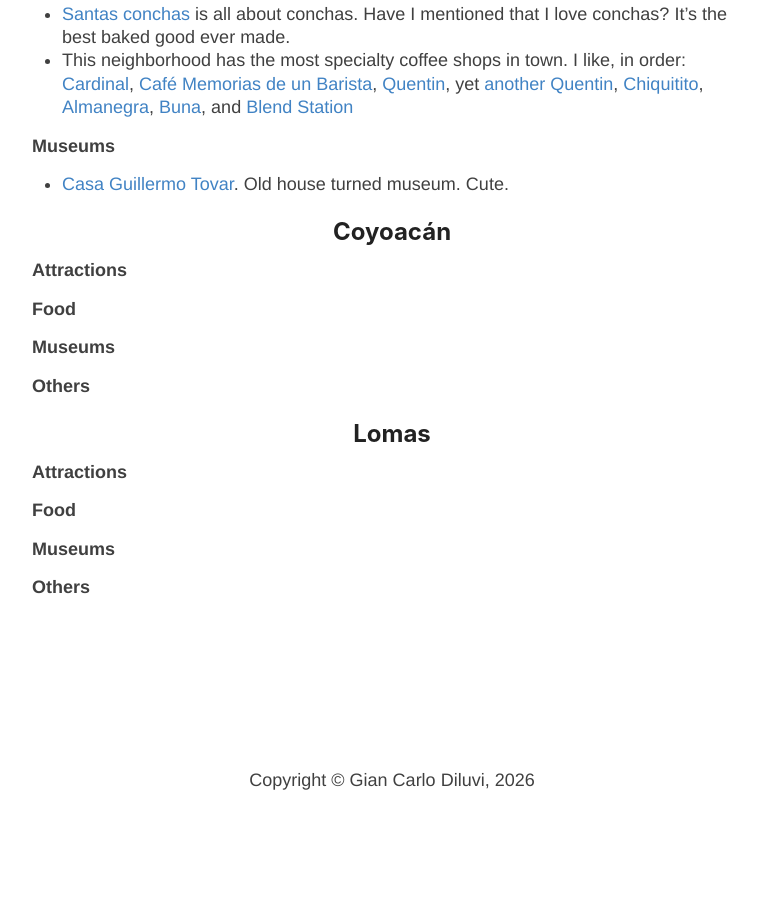
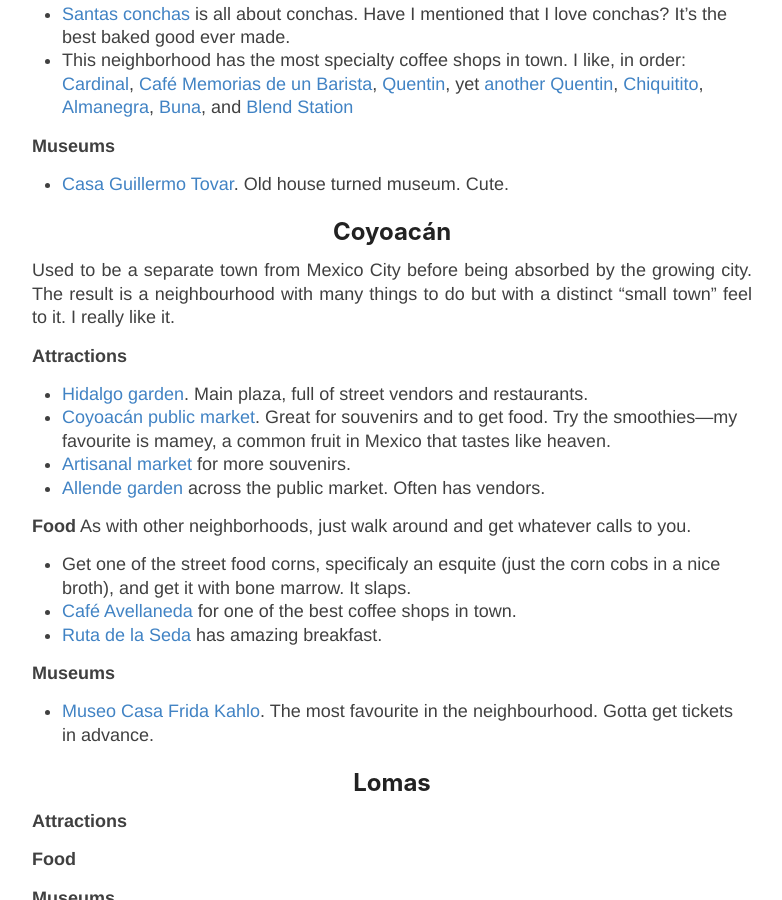
Before and after one commit to giankdiluvi/giankdiluvi.github.io, a Jekyll site: the page built from cdmx.md, in a window 1280 px wide and 900 px high, scrolled down 4039 px. Shown: the whole window, without its empty margins (248-1030 px from the left). Built offline with Jekyll 4.4.1, drawn with Linux system fonts in a browser that asks for light colours; nearby versions of some CDN libraries; our own code applies the rules of GitHub Pages for plain Markdown files; before the commit the page ends 4851 px from its top, so only the background shows below that.

```diff
--- a/cdmx.md
+++ b/cdmx.md
@@ -250,16 +250,32 @@
 
 ## Coyoacán
 
+Used to be a separate town from Mexico City before being absorbed by the growing city.
+The result is a neighbourhood with many things to do but with a distinct "small town" feel to it.
+I really like it.
+
 **Attractions**
+- [Hidalgo garden](https://maps.app.goo.gl/L9FDTidp299hsooMA).
+Main plaza, full of street vendors and restaurants.
+- [Coyoacán public market](https://maps.app.goo.gl/6FGJoApGoEHUvnXS8).
+Great for souvenirs and to get food.
+Try the smoothies&mdash;my favourite is mamey, a common fruit in Mexico that tastes like heaven.
+- [Artisanal market](https://maps.app.goo.gl/fqub3zt61zN9ZGSf6) for more souvenirs.
+- [Allende garden](https://maps.app.goo.gl/Uwqd7Qa3HE2JF5Az8) across the public market.
+Often has vendors.
 
 
 **Food**
+As with other neighborhoods, just walk around and get whatever calls to you.
+- Get one of the street food corns, specificaly an esquite (just the corn cobs in a nice broth),
+and get it with bone marrow. It slaps.
+- [Café Avellaneda](https://maps.app.goo.gl/gvUWsfC6Mt7d6yu26) for one of the best coffee shops in town.
+- [Ruta de la Seda](https://maps.app.goo.gl/sEDhDyhM271zxNWU7) has amazing breakfast.
 
 
 **Museums**
-
-
-**Others**
+- [Museo Casa Frida Kahlo](https://maps.app.goo.gl/FS5nRsfAfh1eEJh28).
+The most favourite in the neighbourhood. Gotta get tickets in advance.
 
 
 
```
Also changed, not shown: 2 other files.
